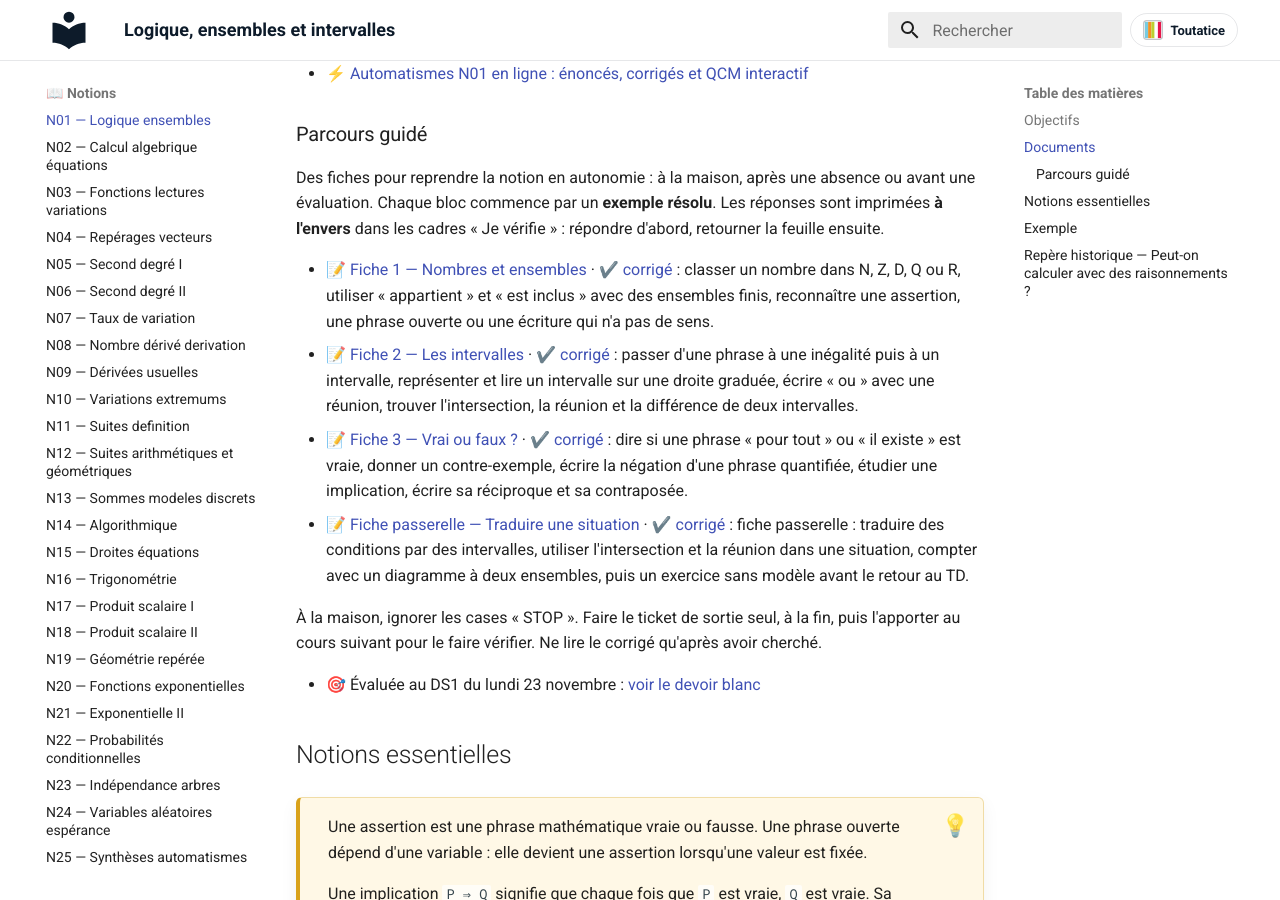
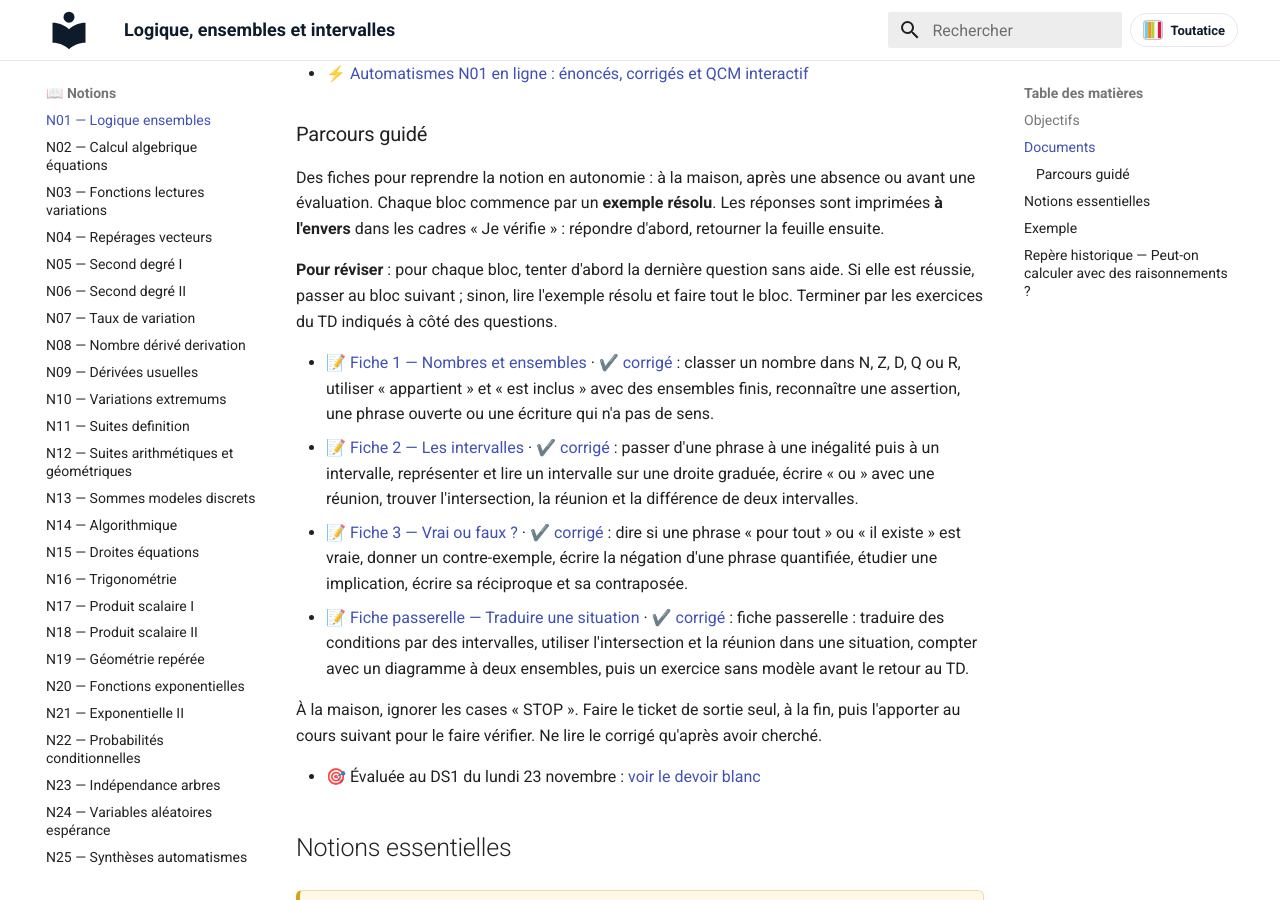
Before and after one commit to vnicolle56610/maths-premiere-specialite, an MkDocs documentation site: the page built from docs/notions/N01-logique-ensembles.md, in a window 1280 px wide and 900 px high, scrolled down 824 px. Built offline with MkDocs 1.6.1 and Material for MkDocs 9.7.7, drawn with Linux system fonts in a browser that asks for light colours.

Commit message:
Publication automatique : 0 fichier(s) copié(s), 6 page(s) mise(s) à jour
Pages mises à jour :
  - docs/notions/N01-logique-ensembles.md
  - docs/notions/N02-calcul-algebrique-equations.md
  - docs/notions/N03-fonctions-lectures-variations.md
  - docs/notions/N04-reperages-vecteurs.md
  - docs/notions/N05-second-degre-i.md
  - docs/notions/N06-second-degre-ii.md

Généré par le protocole de publication (publier_ressources_site.py / publier_ressources_gui.py).

```diff
--- a/docs/notions/N01-logique-ensembles.md
+++ b/docs/notions/N01-logique-ensembles.md
@@ -37,6 +37,8 @@ Les premières notations structurent tout le travail de spécialité mathématiq
 ### Parcours guidé
 
 Des fiches pour reprendre la notion en autonomie : à la maison, après une absence ou avant une évaluation. Chaque bloc commence par un **exemple résolu**. Les réponses sont imprimées **à l'envers** dans les cadres « Je vérifie » : répondre d'abord, retourner la feuille ensuite.
+
+**Pour réviser** : pour chaque bloc, tenter d'abord la dernière question sans aide. Si elle est réussie, passer au bloc suivant ; sinon, lire l'exemple résolu et faire tout le bloc. Terminer par les exercices du TD indiqués à côté des questions.
 
 - 📝 [Fiche 1 — Nombres et ensembles](../parcours-guide/PARCOURS_GUIDE_N01_FICHE_1.pdf) · ✔️ [corrigé](../parcours-guide/PARCOURS_GUIDE_N01_FICHE_1_CORRIGE.pdf) : classer un nombre dans N, Z, D, Q ou R, utiliser « appartient » et « est inclus » avec des ensembles finis, reconnaître une assertion, une phrase ouverte ou une écriture qui n'a pas de sens.
 - 📝 [Fiche 2 — Les intervalles](../parcours-guide/PARCOURS_GUIDE_N01_FICHE_2.pdf) · ✔️ [corrigé](../parcours-guide/PARCOURS_GUIDE_N01_FICHE_2_CORRIGE.pdf) : passer d'une phrase à une inégalité puis à un intervalle, représenter et lire un intervalle sur une droite graduée, écrire « ou » avec une réunion, trouver l'intersection, la réunion et la différence de deux intervalles.
```
Also changed, not shown: docs/notions/N02-calcul-algebrique-equations.md (+2 -0 lines), docs/notions/N03-fonctions-lectures-variations.md (+2 -0 lines), docs/notions/N04-reperages-vecteurs.md (+2 -0 lines), docs/notions/N05-second-degre-i.md (+2 -0 lines), docs/notions/N06-second-degre-ii.md (+2 -0 lines).
